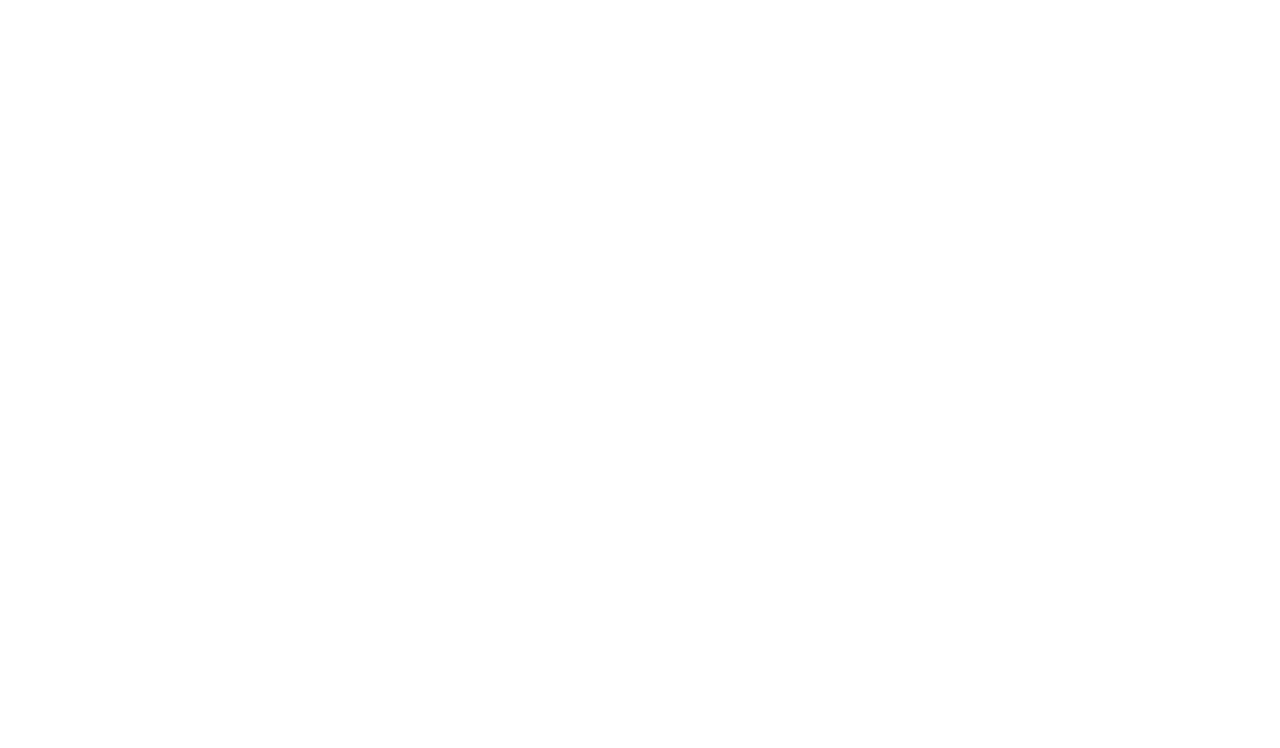
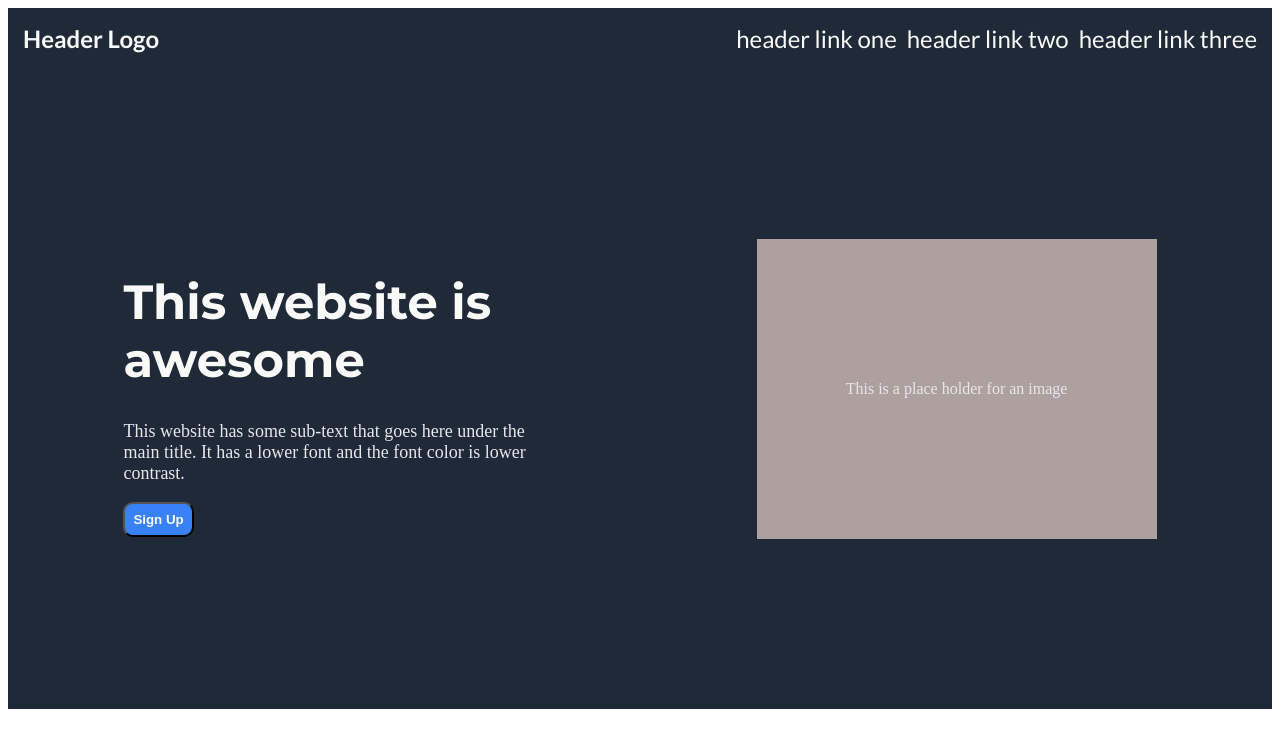
Before and after one commit to deniskibichiy/odin-landingpage1, a plain HTML site: page index.html in a window 1280 px wide. Drawn offline with Linux system fonts and the light colour scheme.

Commit message:
complete hero and nav

```diff
--- a/index.html
+++ b/index.html
@@ -5,8 +5,28 @@
     <meta name="viewport" content="width=device-width, initial-scale=1.0">
     <title>Landing Page</title>
     <link rel="stylesheet" href="./style.css">
+    <link rel="preconnect" href="https://fonts.googleapis.com">
+<link rel="preconnect" href="https://fonts.gstatic.com" crossorigin>
+<link href="https://fonts.googleapis.com/css2?family=Lato:ital,wght@0,400;0,700;0,900;1,400&family=Montserrat:wght@700&display=swap" rel="stylesheet">
 </head>
 <body>
 
+    <div class="header">
+        <div class="logo">Header Logo</div>
+        <ul class="nav">
+            <li>header link one</li>
+            <li>header link two</li>
+            <li>header link three</li>
+        </ul>
+    </div>
+    <div class="hero">
+        <div class="hero-text">
+            <h1>This website is <br> awesome</h1>
+            <p>This website has some sub-text that goes here under the  <br>main title. It has a lower font and the font color is lower  <br> contrast. </p>
+            <button class="button">Sign Up</button>
+        </div>
+        <div class="hero-image">This is a place holder for an image</div>
+    </div>
+
 </body>
 </html>
--- a/style.css
+++ b/style.css
@@ -2,3 +2,72 @@
     padding: 0;
     box-sizing: border-box;
 }
+
+.hero{
+    height: 80vh;
+    background-color: #1F2937;
+}
+
+.nav li{
+    color: #F9FAF8;
+    font-size: 24px;
+    list-style-type: none;
+}
+
+.nav{
+    display: flex;
+    gap: 10px;
+    padding: 0 15px;
+}
+
+.header{
+    display: flex;
+    justify-content: space-between;
+    align-items: center;
+    background-color: #1F2937;
+    font-family: 'Lato', sans-serif;
+}
+
+.logo{
+    color: #F9FAF8;
+    font-size: 24px;
+    padding: 0 15px;
+    font-weight: 700;
+}
+
+h1{
+    font-family: 'Montserrat', sans-serif;
+    font-size: 48px;
+    color: #F9FAF8;
+}
+
+p{
+    color:#E5E7EB;
+    font-size: 18px;
+}
+
+.button{
+    padding: 8px;
+    border-radius: 10px;
+    background-color: #3882F6;
+    color: #F9FAF8;
+    font-weight: 700;
+}
+
+.hero{
+    display: flex;
+    justify-content: space-around;
+    margin-top: 0 30px;
+    align-items: center;
+}
+
+.hero-image{
+    height: 300px;
+    width: 400px;
+    text-align: center;
+    background-color: rgb(175, 160, 160);
+    display: flex;
+    justify-content: center;
+    align-items: center;
+    color: #E5E7EB;
+}
```
